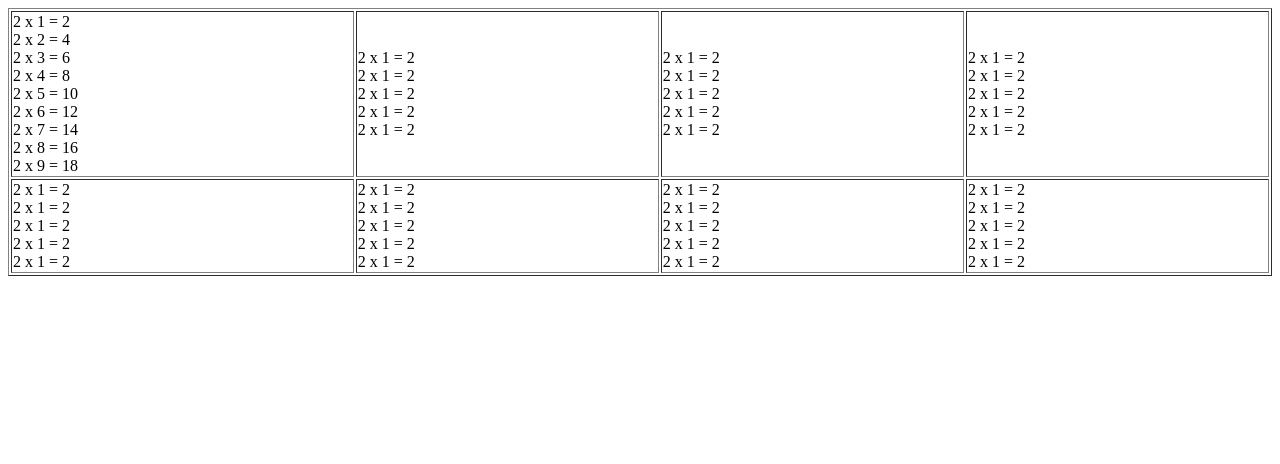
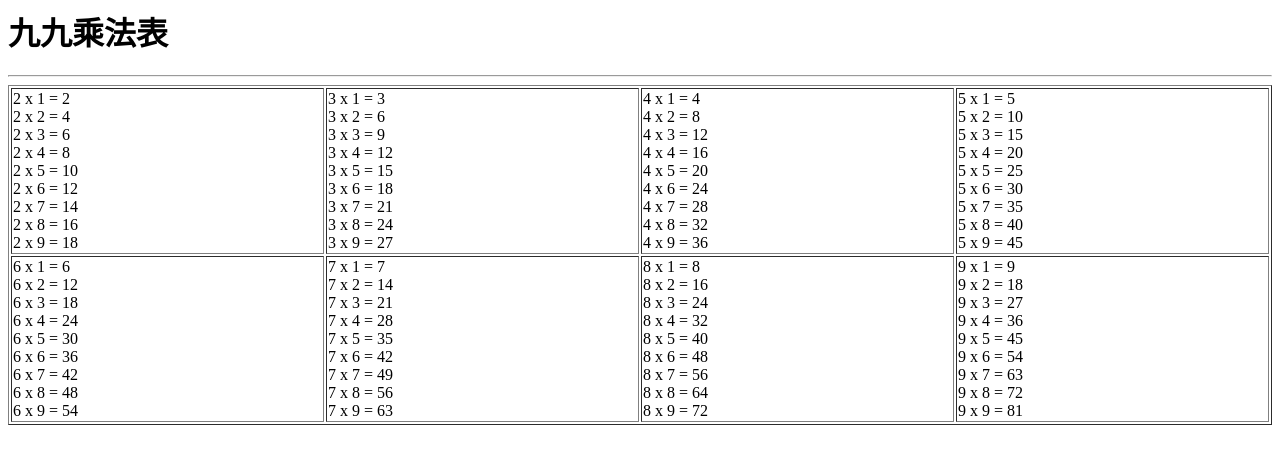
Before and after one commit to bradchao/myphp, a PHP site: page /brad99.php in a window 1280 px wide. Shown: the top 464 px of the page. Run offline with PHP 8.4, Linux system fonts and the light colour scheme.

Commit message:
07281630

```diff
--- a/brad99.php
+++ b/brad99.php
@@ -1,63 +1,23 @@
+<h1>九九乘法表</h1>
+<hr />
 <table border="1" width="100%">
-    <tr>
-        <td>
-            <?php
-                for ($i = 1; $i <= 9; $i++){
-                    $r = 2 * $i;
-                    echo "2 x {$i} = {$r}<br />";
-                }
-            ?>
-        </td>
-        <td>
-            2 x 1 = 2<br />
-            2 x 1 = 2<br />
-            2 x 1 = 2<br />
-            2 x 1 = 2<br />
-            2 x 1 = 2<br />
-        </td>
-        <td>
-            2 x 1 = 2<br />
-            2 x 1 = 2<br />
-            2 x 1 = 2<br />
-            2 x 1 = 2<br />
-            2 x 1 = 2<br />
-        </td>
-        <td>
-            2 x 1 = 2<br />
-            2 x 1 = 2<br />
-            2 x 1 = 2<br />
-            2 x 1 = 2<br />
-            2 x 1 = 2<br />
-        </td>
-    </tr>
-    <tr>
-        <td>
-            2 x 1 = 2<br />
-            2 x 1 = 2<br />
-            2 x 1 = 2<br />
-            2 x 1 = 2<br />
-            2 x 1 = 2<br />
-        </td>
-        <td>
-            2 x 1 = 2<br />
-            2 x 1 = 2<br />
-            2 x 1 = 2<br />
-            2 x 1 = 2<br />
-            2 x 1 = 2<br />
-        </td>
-        <td>
-            2 x 1 = 2<br />
-            2 x 1 = 2<br />
-            2 x 1 = 2<br />
-            2 x 1 = 2<br />
-            2 x 1 = 2<br />
-        </td>
-        <td>
-            2 x 1 = 2<br />
-            2 x 1 = 2<br />
-            2 x 1 = 2<br />
-            2 x 1 = 2<br />
-            2 x 1 = 2<br />
-        </td>
-    </tr>
+    <?php
+    define("ROW", 2);
+    define("COL", 4);
+    define("START", 2);
+
+    for ($k = 0; $k < ROW; $k++) {
+        echo '<tr>';
+        for ($j = START; $j <= START + COL - 1; $j++) {
+            $newj = $j + $k * COL;
+            echo '<td>';
+            for ($i = 1; $i <= 9; $i++) {
+                $r = $newj * $i;
+                echo "{$newj} x {$i} = {$r}<br />\n";
+            }
+            echo '</td>';
+        }
+        echo '</tr>';
+    }
+    ?>
 </table>
```
